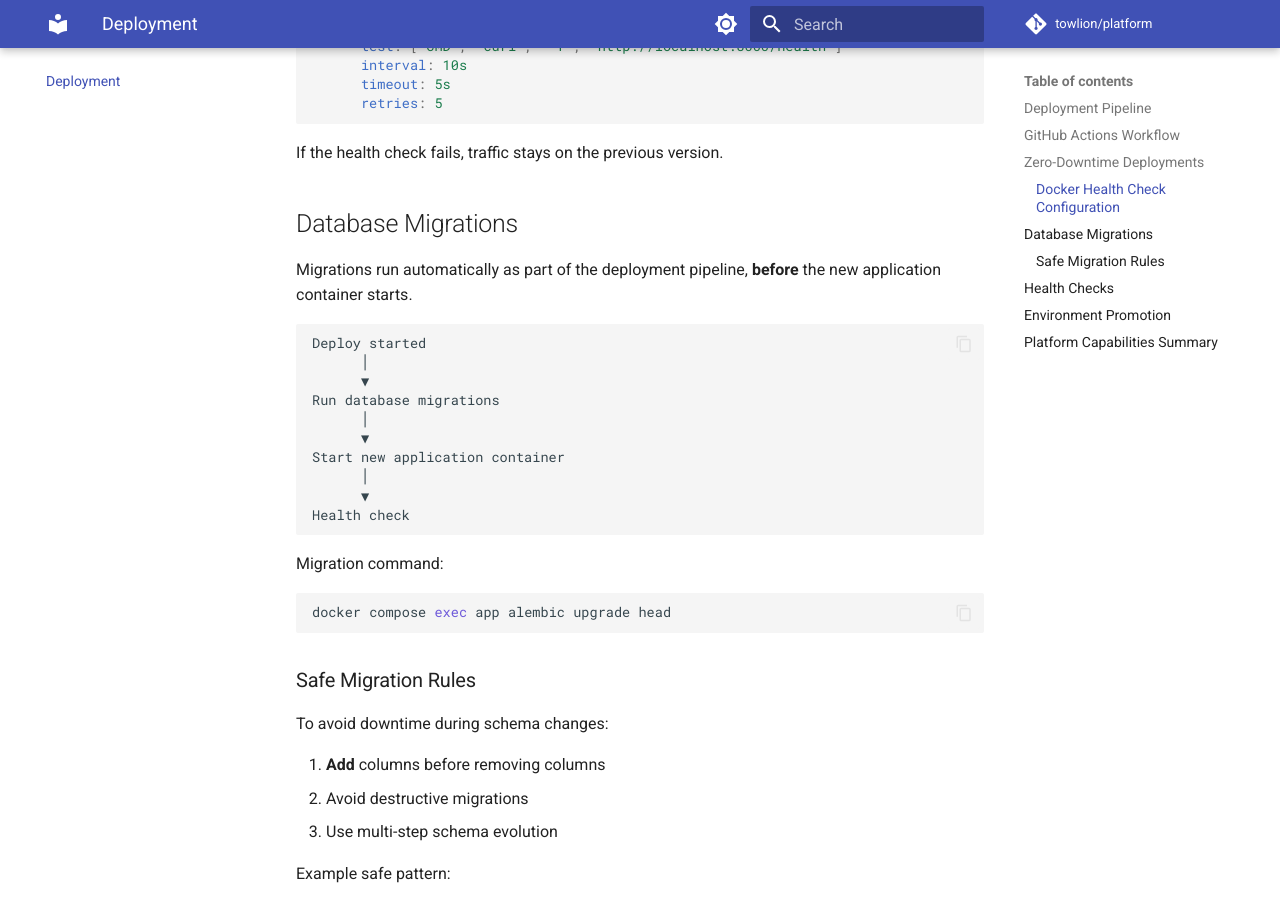
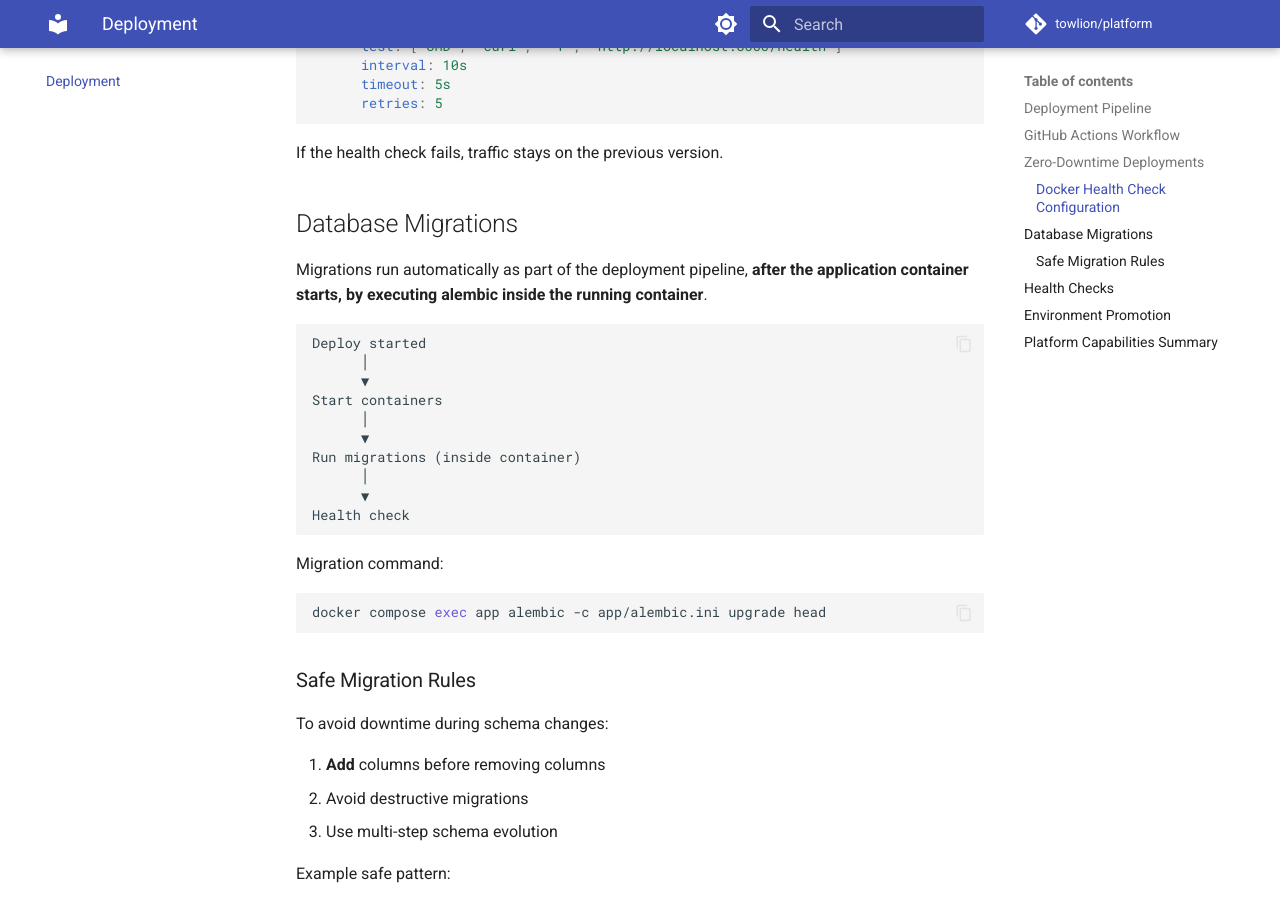
Before and after one commit to towlion/platform, an MkDocs documentation site: the page built from docs/deployment.md, in a window 1280 px wide and 900 px high, scrolled down 1664 px. Built offline with MkDocs 1.6.1 and Material for MkDocs 9.7.7, drawn with Linux system fonts in a browser that asks for light colours; comment, search, counter and statistics services are not loaded.

Commit message:
docs: fix deployment ordering and add __init__.py to spec
- Fix migration diagram: runs after container starts, not before
- Add -c app/alembic.ini flag to migration command
- Add __init__.py to repository structure tree

Co-Authored-By: Claude Opus 4.6 (1M context) <noreply@anthropic.com>

````diff
--- a/docs/deployment.md
+++ b/docs/deployment.md
@@ -78,16 +78,16 @@ If the health check fails, traffic stays on the previous version.
 
 ## Database Migrations
 
-Migrations run automatically as part of the deployment pipeline, **before** the new application container starts.
+Migrations run automatically as part of the deployment pipeline, **after the application container starts, by executing alembic inside the running container**.
 
 ```
 Deploy started
       │
       ▼
-Run database migrations
+Start containers
       │
       ▼
-Start new application container
+Run migrations (inside container)
       │
       ▼
 Health check
@@ -96,7 +96,7 @@ Health check
 Migration command:
 
 ```bash
-docker compose exec app alembic upgrade head
+docker compose exec app alembic -c app/alembic.ini upgrade head
 ```
 
 ### Safe Migration Rules
````
Also changed, not shown: docs/spec.md (+1 -0 lines).
